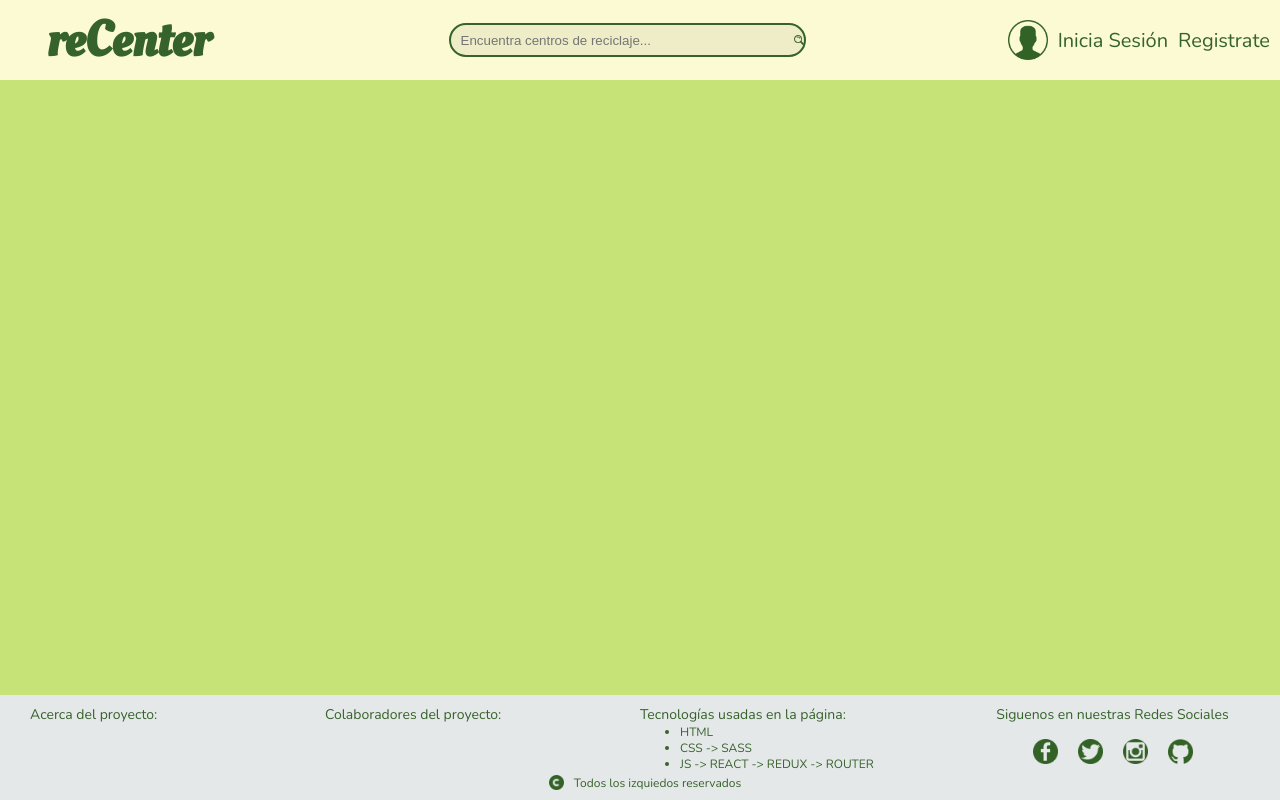
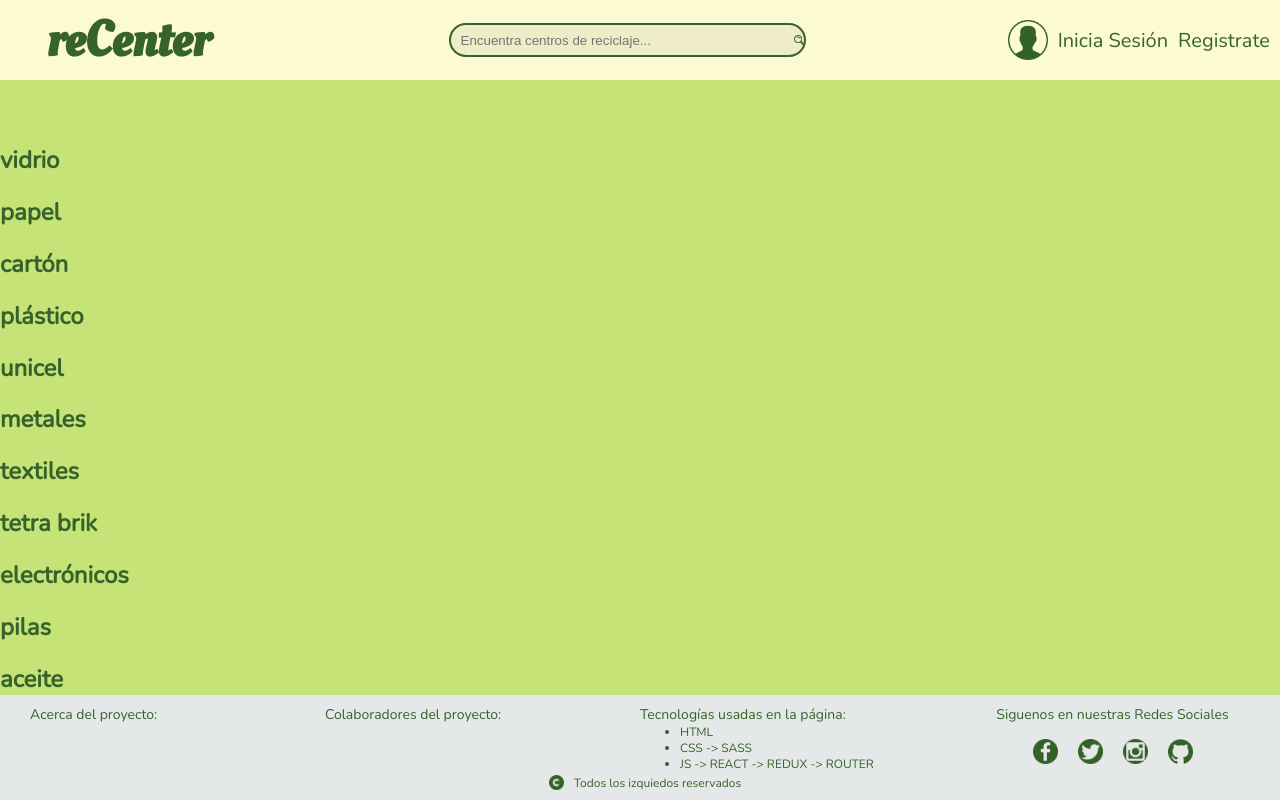
Before and after one commit to droogadulce/reCenter, a React app: page / in a window 1280 px wide. Built offline with nearby package versions, Linux system fonts and the light colour scheme; what google-maps-react would draw is missing.

Commit message:
Instalación de Redux y prueba del initialState

```diff
--- a/package.json
+++ b/package.json
@@ -23,7 +23,9 @@
     "google-maps-react": "^2.0.2",
     "react": "^16.10.2",
     "react-dom": "^16.10.2",
-    "react-router-dom": "^5.1.2"
+    "react-redux": "^7.1.1",
+    "react-router-dom": "^5.1.2",
+    "redux": "^4.0.4"
   },
   "devDependencies": {
     "@babel/core": "^7.6.4",
--- a/src/containers/Home.jsx
+++ b/src/containers/Home.jsx
@@ -1,7 +1,8 @@
 import React from "react";
+import { connect } from "react-redux";
 import "../assets/styles/App.scss";
 
-const Home = () => (
+const Home = ({ tags }) => (
   <>
     <section className="carousel">
       <div className="carousel__item">
@@ -11,9 +12,21 @@ const Home = () => (
     <section className="categories">
       <div className="categories__item">
         <img src="/" alt="" />
+        {tags.map(item => (
+          <h1>{item}</h1>
+        ))}
       </div>
     </section>
   </>
 );
 
-export default Home;
+const mapStateToProps = state => {
+  return {
+    tags: state.garbageTags
+  };
+};
+
+export default connect(
+  mapStateToProps,
+  null
+)(Home);
--- a/src/index.js
+++ b/src/index.js
@@ -1,5 +1,53 @@
-import React from 'react';
-import ReactDOM from 'react-dom';
-import App from './routes/App';
+import React from "react";
+import ReactDOM from "react-dom";
+import { Provider } from "react-redux";
+import { createStore } from "redux";
+import reducer from "./reducers";
+import App from "./routes/App";
 
-ReactDOM.render(<App />, document.getElementById('app'));
+const initialState = {
+  user: {},
+  garbageTags: [
+    "vidrio",
+    "papel",
+    "cartón",
+    "plástico",
+    "unicel",
+    "metales",
+    "textiles",
+    "tetra brik",
+    "electrónicos",
+    "pilas",
+    "aceite"
+  ],
+  centers: [
+    {
+      id: 1,
+      name: "Recupera del Valle",
+      description:
+        "Centro de reciclaje de latas y botellas en Ciudad de México",
+      address: "Pilares 129, Col del Valle Sur, 03100 Del. Benito Juárez, CDMX",
+      schedule: {
+        lunes: "10:00-17:00",
+        martes: "10:00-17:00",
+        miercoles: "10:00-17:00",
+        jueves: "10:00-17:00",
+        viernes: "10:00-17:00",
+        sabado: "10:00-14:00",
+        domingo: "cerrado"
+      },
+      tags: ["PET", "latas", "cartón"],
+      rating: 4,
+      reward: true
+    }
+  ]
+};
+
+const store = createStore(reducer, initialState);
+
+ReactDOM.render(
+  <Provider store={store}>
+    <App />
+  </Provider>,
+  document.getElementById("app")
+);
--- /dev/null
+++ b/src/reducers/index.js
@@ -0,0 +1,5 @@
+const reducer = (state, action) => {
+  return state;
+};
+
+export default reducer;
```
Also changed, not shown: initialState.json (added, +37 -0 lines), src/actions/index.js (added), 1 other file (tests, documents, lock files or other folders).
